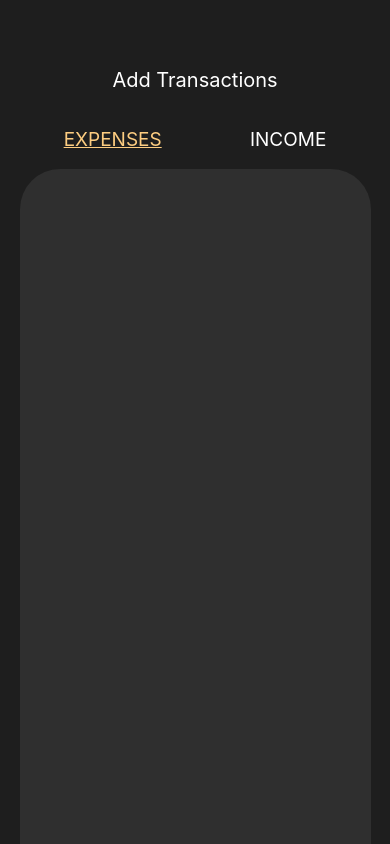
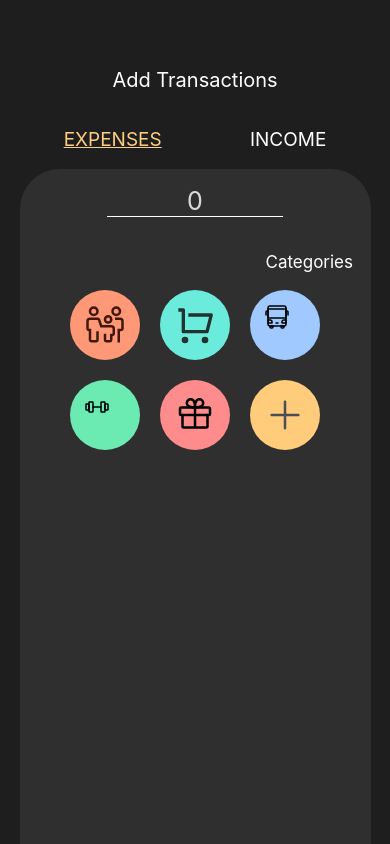
Before and after one commit to CashFlowControl-CFC/Client, a React Native app in the folder CFC/: screen /Transaction in a window 390 px wide. Built offline with nearby package versions, Linux system fonts and the light colour scheme.

Commit message:
categories grid

```diff
--- a/CFC/components/Transaction.js
+++ b/CFC/components/Transaction.js
@@ -1,14 +1,27 @@
 import React, { useState } from "react";
-import { View, TouchableWithoutFeedback, Text } from "react-native";
+import general from "../styles/general";
 import styles from "../styles/TransactionPage";
-import general from "../styles/general";
 import { useDispatch, useSelector } from "react-redux";
+import { FlatList } from "react-native-gesture-handler";
+import getImageComponent from "../resources/imageComponent";
+import { View, TouchableWithoutFeedback, Text, TextInput, Keyboard } from "react-native";
 
 export default function Transaction({navigation}){
     const dispatch = useDispatch();
     const isIncome = useSelector(state => state.isIncome);
+    const [value, setValue] = useState('0');
+    const [categories, setCategories] = useState([
+        {id: 1, name: 'Family', image: 'family.js', color: "#FF9876", isIncome: false},
+        {id: 2, name: 'Food', image: 'food.js', color: "#6BEBDC", isIncome: false},
+        {id: 3, name: 'Transport', image: 'transport.js', color: "#9FC9FF", isIncome: false},
+        {id: 4, name: 'Sport', image: 'sport.js', color: "#6BEBB2", isIncome: false},
+        {id: 5, name: 'Gifts', image: 'gifts.js', color: "#FF8C8C", isIncome: false},
+        {id: 13, name: 'Transport', image: 'transport.js', color: "#9FC9FF", isIncome: false},
+    ]);
+    const data = [...categories.slice(0, 5), { id: 'add', color: '#FECC7A',  image: 'plus'}];
     return(
-        <View style={general.app}>
+        <TouchableWithoutFeedback onPress={() => Keyboard.dismiss()}>
+        <View style={general.app} >
             <View style={general.header}>
                 <View style={{ alignItems: 'center', justifyContent: 'center'}}>
                         <Text style={[general.generalText, { fontSize: 20  }]}>Add Transactions</Text>
@@ -24,10 +37,30 @@ export default function Transaction({navigation}){
                 </View>
 
             <View style={general.content}>
-                <View>
-
+                <View style={{width: "100%", alignItems: 'center', justifyContent: 'center', marginTop: "5%"}}>
+                        <TextInput
+                                keyboardType="numeric"
+                                style={[general.inputMoney, {width: "50%"}]}
+                                value={value}
+                                onChangeText={(value) => setValue(value)}/>
+                </View>
+                <View style={styles.categories}>
+                    <Text style={[general.generalText, {direction: 'rtl'}]}>Categories</Text>
+                    <View>
+                        <FlatList
+                            data={data}
+                            renderItem={({item}) =>
+                            <View style={[styles.catCircle, {backgroundColor: item.color}]}>
+                                {getImageComponent(item.image, 40, 40)}
+                            </View>}
+                            keyExtractor={(item) => item.id}
+                            numColumns={3}
+                            contentContainerStyle={styles.catList}
+                            />
+                    </View>
                 </View>
             </View>
         </View>
+        </TouchableWithoutFeedback>
     );
 }
--- /dev/null
+++ b/CFC/resources/bus.js
@@ -0,0 +1,18 @@
+import * as React from "react"
+import Svg, { G, Path } from "react-native-svg"
+const Bus = (props) => (
+  <Svg
+    xmlns="http://www.w3.org/2000/svg"
+    width={24}
+    height={24}
+    fill="#002C65"
+    {...props}
+  >
+    <G fill="#000" fillRule="evenodd" clipRule="evenodd">
+      <Path d="M2.25 3A2.75 2.75 0 0 1 5 .25h14A2.75 2.75 0 0 1 21.75 3v16A2.75 2.75 0 0 1 19 21.75H5A2.75 2.75 0 0 1 2.25 19V3ZM5 1.75c-.69 0-1.25.56-1.25 1.25v16c0 .69.56 1.25 1.25 1.25h14c.69 0 1.25-.56 1.25-1.25V3c0-.69-.56-1.25-1.25-1.25H5Z" />
+      <Path d="M2.25 4A.75.75 0 0 1 3 3.25h18a.75.75 0 0 1 .75.75v9a.75.75 0 0 1-.75.75H3a.75.75 0 0 1-.75-.75V4Zm1.5.75v7.5h16.5v-7.5H3.75ZM4.25 21a.75.75 0 0 1 .75-.75h3a.75.75 0 0 1 .75.75v1A1.75 1.75 0 0 1 7 23.75H6A1.75 1.75 0 0 1 4.25 22v-1Zm1.5.75V22c0 .138.112.25.25.25h1a.25.25 0 0 0 .25-.25v-.25h-1.5ZM15.25 21a.75.75 0 0 1 .75-.75h3a.75.75 0 0 1 .75.75v1A1.75 1.75 0 0 1 18 23.75h-1A1.75 1.75 0 0 1 15.25 22v-1Zm1.5.75V22c0 .138.112.25.25.25h1a.25.25 0 0 0 .25-.25v-.25h-1.5Z" />
+      <Path d="M20.25 6a.75.75 0 0 1 .75-.75h1c.966 0 1.75.784 1.75 1.75v3a.75.75 0 0 1-1.5 0V7a.25.25 0 0 0-.25-.25h-1a.75.75 0 0 1-.75-.75ZM3.75 6A.75.75 0 0 0 3 5.25H2A1.75 1.75 0 0 0 .25 7v3a.75.75 0 0 0 1.5 0V7A.25.25 0 0 1 2 6.75h1A.75.75 0 0 0 3.75 6ZM2.25 15a.75.75 0 0 1 .75-.75h2A2.75 2.75 0 0 1 7.75 17v1a.75.75 0 0 1-.75.75H3a.75.75 0 0 1-.75-.75v-3Zm1.5.75v1.5h2.5V17c0-.69-.56-1.25-1.25-1.25H3.75ZM21.75 15a.75.75 0 0 0-.75-.75h-2A2.75 2.75 0 0 0 16.25 17v1c0 .414.336.75.75.75h4a.75.75 0 0 0 .75-.75v-3Zm-1.5.75v1.5h-2.5V17c0-.69.56-1.25 1.25-1.25h1.25ZM10.25 18a.75.75 0 0 1 .75-.75h2a.75.75 0 0 1 0 1.5h-2a.75.75 0 0 1-.75-.75Z" />
+    </G>
+  </Svg>
+)
+export default Bus
--- /dev/null
+++ b/CFC/resources/gas.js
@@ -0,0 +1,18 @@
+import * as React from "react"
+import Svg, { G, Path } from "react-native-svg"
+const Gas = (props) => (
+  <Svg
+    xmlns="http://www.w3.org/2000/svg"
+    width={24}
+    height={24}
+    fill="none"
+    {...props}
+  >
+    <G fill="#000" fillRule="evenodd" clipRule="evenodd">
+      <Path d="M4.25 5c0-.966.784-1.75 1.75-1.75h10c.966 0 1.75.784 1.75 1.75v16a.75.75 0 0 1-.75.75H5a.75.75 0 0 1-.75-.75V5ZM6 4.75a.25.25 0 0 0-.25.25v15.25h10.5V5a.25.25 0 0 0-.25-.25H6Z" />
+      <Path d="M6.25 6A.75.75 0 0 1 7 5.25h8a.75.75 0 0 1 .75.75v4a.75.75 0 0 1-.75.75H7a.75.75 0 0 1-.75-.75V6Zm1.5.75v2.5h6.5v-2.5h-6.5ZM.25 21a.75.75 0 0 1 .75-.75h22a.75.75 0 0 1 0 1.5H1A.75.75 0 0 1 .25 21ZM11.563 12.505 11 13l-.563-.495a.75.75 0 0 1 1.126 0ZM11 14.166c-.127.158-.265.332-.402.513-.243.32-.474.647-.64.928-.084.14-.143.255-.18.342a.733.733 0 0 0-.028.078 1.25 1.25 0 0 0 2.5 0 .725.725 0 0 0-.029-.078 2.81 2.81 0 0 0-.178-.342c-.167-.28-.398-.607-.64-.928a21.565 21.565 0 0 0-.403-.513ZM11 13l-.563-.495-.002.002-.005.005-.018.021-.066.077a24.72 24.72 0 0 0-.943 1.164c-.258.339-.527.717-.735 1.067a4.274 4.274 0 0 0-.275.534A1.665 1.665 0 0 0 8.25 16a2.75 2.75 0 1 0 5.5 0c0-.239-.076-.463-.143-.625a4.287 4.287 0 0 0-.275-.534c-.208-.35-.477-.728-.735-1.067a24.641 24.641 0 0 0-1.009-1.24l-.018-.022-.006-.007L11 13ZM20.763 3.288a.75.75 0 0 1 .948.475l.795 2.384c.162.484.244.992.244 1.502V16A2.75 2.75 0 0 1 20 18.75h-3a.75.75 0 0 1 0-1.5h3c.69 0 1.25-.56 1.25-1.25V7.65c0-.35-.056-.697-.167-1.029l-.794-2.384a.75.75 0 0 1 .474-.949Z" />
+      <Path d="M20.5 9.75a.75.75 0 1 0 0 1.5.75.75 0 0 0 0-1.5Zm-2.25.75a2.25 2.25 0 1 1 4.5 0 2.25 2.25 0 0 1-4.5 0Z" />
+    </G>
+  </Svg>
+)
+export default Gas
--- /dev/null
+++ b/CFC/resources/gift.js
@@ -0,0 +1,28 @@
+import * as React from "react"
+import Svg, { Path, Rect } from "react-native-svg"
+const Gift = (props) => (
+  <Svg xmlns="http://www.w3.org/2000/svg" viewBox="0 0 256 256" fill='#400C0C' {...props}>
+    <Path fill="none" d="M0 0h256v256H0z" />
+    <Rect
+      width={192}
+      height={48}
+      x={32}
+      y={80}
+      fill="none"
+      stroke="#000"
+      strokeLinecap="round"
+      strokeLinejoin="round"
+      strokeWidth={16}
+      rx={8}
+    />
+    <Path
+      fill="none"
+      stroke="#000"
+      strokeLinecap="round"
+      strokeLinejoin="round"
+      strokeWidth={16}
+      d="M208 128v72a8 8 0 0 1-8 8H56a8 8 0 0 1-8-8v-72M128 80v128M173.3 68.7C161.9 80 128 80 128 80s0-33.9 11.3-45.3a24 24 0 0 1 34 34ZM82.7 68.7C94.1 80 128 80 128 80s0-33.9-11.3-45.3a24 24 0 0 0-34 34Z"
+    />
+  </Svg>
+)
+export default Gift
--- a/CFC/resources/imageComponent.js
+++ b/CFC/resources/imageComponent.js
@@ -2,15 +2,31 @@ import React from "react";
 import Food from "./food";
 import Health from "./health";
 import Family from "./family";
+import Sport from "./sport";
+import Gas from "./gas";
+import Bus from "./bus";
+import Gift from "./gift";
+import Plus from "./plus";
 
-const getImageComponent = (imageName) => {
+const getImageComponent = (imageName, width, height) => {
     switch (imageName) {
+      case "plus":
+        return <Plus width={width} height={height}/>;
       case "food.js":
-        return <Food />;
+        return <Food width={width} height={height}/>;
       case "family.js":
-        return <Family/>;
-        case "health.js":
-          return <Health/>;
+        return <Family width={width} height={height}/>;
+      case "health.js":
+        return <Health width={width} height={height}/>;
+      case "sport.js":
+        return <Sport width={width} height={height}/>;
+      case 'gas.js':
+        return <Gas width={width} height={height}/>;
+      case 'transport.js':
+        return <Bus width={width} height={height}/>;
+      case 'gifts.js':
+        return <Gift width={width} height={height}/>;
+
       // Добавьте другие кейсы для других SVG файлов
       default:
         return null;
--- /dev/null
+++ b/CFC/resources/plus.js
@@ -0,0 +1,21 @@
+import * as React from "react"
+import Svg, { Path } from "react-native-svg"
+const Plus = (props) => (
+  <Svg
+    xmlns="http://www.w3.org/2000/svg"
+    width={800}
+    height={800}
+    fill="none"
+    viewBox="0 0 24 24"
+    {...props}
+  >
+    <Path
+      stroke="#4B4E53"
+      strokeLinecap="round"
+      strokeLinejoin="round"
+      strokeWidth={1.5}
+      d="M4 12h16m-8-8v16"
+    />
+  </Svg>
+)
+export default Plus
--- /dev/null
+++ b/CFC/resources/sport.js
@@ -0,0 +1,26 @@
+import * as React from "react"
+import Svg, { Path } from "react-native-svg"
+const Sport = (props) => (
+  <Svg
+    xmlns="http://www.w3.org/2000/svg"
+    width={24}
+    height={24}
+    fill="none"
+    strokeWidth={1.5}
+    {...props}
+  >
+    <Path
+      stroke="currentColor"
+      strokeLinecap="round"
+      strokeLinejoin="round"
+      d="M7.4 7H4.6a.6.6 0 0 0-.6.6v8.8a.6.6 0 0 0 .6.6h2.8a.6.6 0 0 0 .6-.6V7.6a.6.6 0 0 0-.6-.6ZM19.4 7h-2.8a.6.6 0 0 0-.6.6v8.8a.6.6 0 0 0 .6.6h2.8a.6.6 0 0 0 .6-.6V7.6a.6.6 0 0 0-.6-.6Z"
+    />
+    <Path
+      stroke="currentColor"
+      strokeLinecap="round"
+      strokeLinejoin="round"
+      d="M1 14.4V9.6a.6.6 0 0 1 .6-.6h1.8a.6.6 0 0 1 .6.6v4.8a.6.6 0 0 1-.6.6H1.6a.6.6 0 0 1-.6-.6ZM23 14.4V9.6a.6.6 0 0 0-.6-.6h-1.8a.6.6 0 0 0-.6.6v4.8a.6.6 0 0 0 .6.6h1.8a.6.6 0 0 0 .6-.6ZM8 12h8"
+    />
+  </Svg>
+)
+export default Sport
--- a/CFC/styles/MainPage.js
+++ b/CFC/styles/MainPage.js
@@ -34,18 +34,6 @@ const styles = StyleSheet.create({
         alignItems: 'center',
         justifyContent: 'center'
        },
-       addBtn:{
-        width: 20,
-        height: 20,
-        borderRadius: 100,
-        top: "60%",
-        left: "60%",
-        margin: "5%",
-        backgroundColor: "#FECC7A",
-        position: "absolute",
-        alignItems: "center",
-        justifyContent: 'center',
-       },
        totalMoney:{
            color: "#FFFFFF",
            fontSize: 23,
@@ -70,14 +58,6 @@ const styles = StyleSheet.create({
         alignItems: 'center',
         justifyContent: 'space-around',
        },
-       inputMoney:{
-        borderBottomColor: "#FFFFFF",
-        borderBottomWidth: 1,
-        width: "70%",
-        textAlign: 'center',
-        color: '#D8D8D8',
-        fontSize: 25
-       },
        date:{
         width: "100%",
         marginTop: "7%",
--- a/CFC/styles/TransactionPage.js
+++ b/CFC/styles/TransactionPage.js
@@ -2,6 +2,27 @@ import { StyleSheet, Dimensions  } from 'react-native';
 const { width, height } = Dimensions.get('window');
 
 const styles = StyleSheet.create({
+    categories:{
+        width: "90%",
+        marginTop: "10%",
+        flex: 1
+    },
+    catList:{
+        flexGrow: 1,
+        justifyContent: 'space-between',
+        paddingHorizontal: 16,
+        paddingVertical: 8,
+        alignItems: 'center',
+    },
+    catCircle:{
+        width: 70,
+        height: 70,
+        borderRadius: 100,
+        marginVertical: 10,
+        marginHorizontal: 10,
+        alignItems: 'center',
+        justifyContent: 'center'
+    },
 });
 
 export default styles;
--- a/CFC/styles/general.js
+++ b/CFC/styles/general.js
@@ -26,12 +26,32 @@ const general = StyleSheet.create({
         color: '#FFFFFF',
         fontStyle: 'normal',
         fontWeight: 400,
-        fontSize: 16,
+        fontSize: 17,
        },
        selected:{
         color: "#FDCD81",
         textDecorationLine: 'underline'
        },
+       inputMoney:{
+        borderBottomColor: "#FFFFFF",
+        borderBottomWidth: 1,
+        width: "70%",
+        textAlign: 'center',
+        color: '#D8D8D8',
+        fontSize: 25
+       },
+       addBtn:{
+        width: 20,
+        height: 20,
+        borderRadius: 100,
+        top: "60%",
+        left: "60%",
+        margin: "5%",
+        backgroundColor: "#FECC7A",
+        position: "absolute",
+        alignItems: "center",
+        justifyContent: 'center',
+       },
 });
 
 export default general;
```
Also changed, not shown: CFC/components/Main.js (+5 -5 lines), CFC/store/transactionReducer.js (+9 -9 lines), CFC/resources/plus-svgrepo-com.png (deleted).
